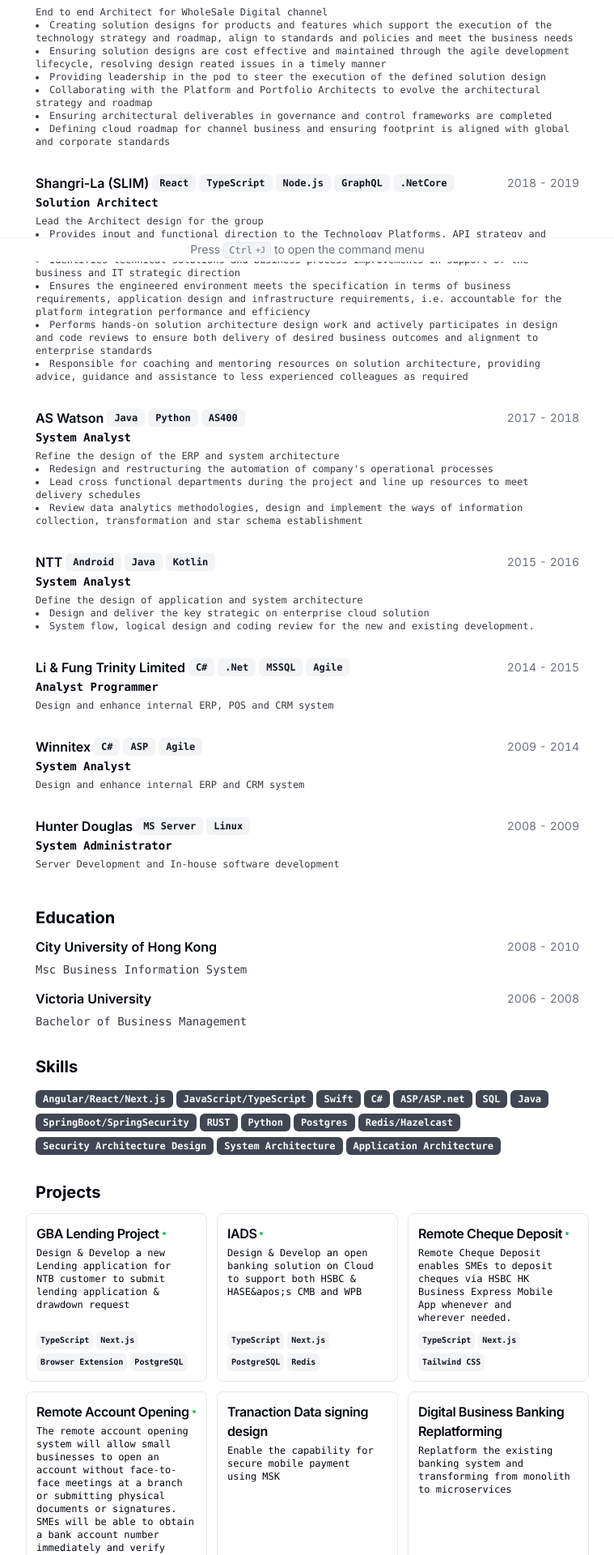
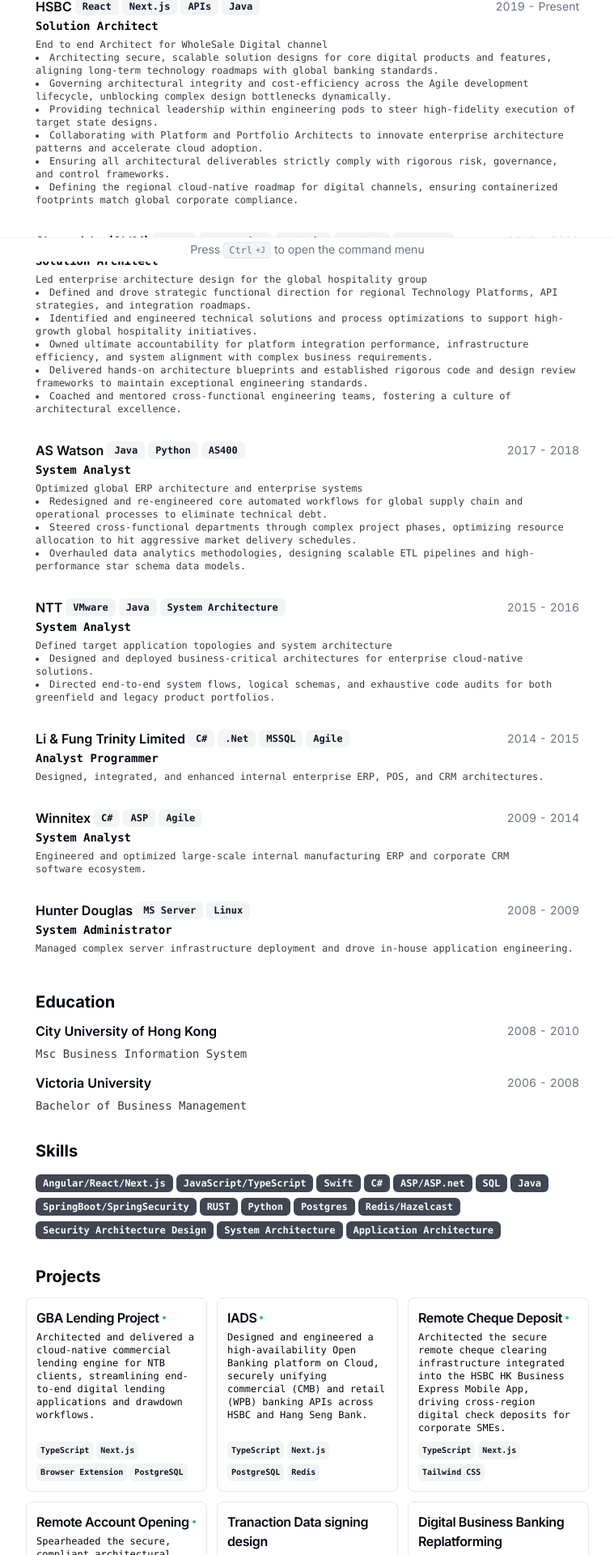
Before and after one commit to cyrustse/cyrustse.github.io, a Next.js app: page / in a window 1280 px wide. Shown: the part 477-2397 px from the top of the page at 81% size, without its empty margins (260-1019 px from the left). Built offline with nearby package versions, Linux system fonts and the light colour scheme.

Commit message:
updated cv data

```diff
--- a/src/data/resume-data.tsx
+++ b/src/data/resume-data.tsx
@@ -13,15 +13,15 @@ export const RESUME_DATA = {
   initials: "CT",
   location: "Hong Kong",
   locationLink: "https://www.google.com/maps/place/Hong+Kong",
-  about: "All round IT Expert across different industries",
+  about: "Enterprise Solution Architect & Digital Transformation Leader",
   summary: ({ years }: { years: number }) => (
     <>
-      A Skillful IT Architect who has over {years} years as an Architect and
-      Technical Lead in Financial, Hotel, Manufacturing, Retail and
-      Telecommunication. Good leadership and communications skills. Experienced
-      in working and communicating with foreigners. Demonstrate strong
-      analytical thinking and detail-oriented personality. High passion to
-      override challenges.
+      An enterprise-level Solution Architect and Technical Lead with over {years} years of
+      experience spearheading digital transformation across Financial, Hospitality, Retail,
+      Manufacturing, and Telecommunications sectors. Proven track record in designing scalable,
+      secure, cloud-native microservices architectures. Exceptional cross-functional leader
+      skilled in aligning regional technical roadmaps with global business strategies in
+      multicultural environments.
     </>
   ),
   avatarUrl: "/images/cv-pic.jpeg",
@@ -75,30 +75,28 @@ export const RESUME_DATA = {
           End to end Architect for WholeSale Digital channel
           <ul className="list-inside list-disc">
             <li>
-              Creating solution designs for products and features which support
-              the execution of the technology strategy and roadmap, align to
-              standards and policies and meet the business needs
+              Architecting secure, scalable solution designs for core digital products and features,
+              aligning long-term technology roadmaps with global banking standards.
             </li>
             <li>
-              Ensuring solution designs are cost effective and maintained
-              through the agile development lifecycle, resolving design reated
-              issues in a timely manner
+              Governing architectural integrity and cost-efficiency across the Agile development
+              lifecycle, unblocking complex design bottlenecks dynamically.
             </li>
             <li>
-              Providing leadership in the pod to steer the execution of the
-              defined solution design
+              Providing technical leadership within engineering pods to steer high-fidelity execution
+              of target state designs.
             </li>
             <li>
-              Collaborating with the Platform and Portfolio Architects to evolve
-              the architectural strategy and roadmap
+              Collaborating with Platform and Portfolio Architects to innovate enterprise architecture
+              patterns and accelerate cloud adoption.
             </li>
             <li>
-              Ensuring architectural deliverables in governance and control
-              frameworks are completed
+              Ensuring all architectural deliverables strictly comply with rigorous risk, governance,
+              and control frameworks.
             </li>
             <li>
-              Defining cloud roadmap for channel business and ensuring footprint
-              is aligned with global and corporate standards
+              Defining the regional cloud-native roadmap for digital channels, ensuring containerized
+              footprints match global corporate compliance.
             </li>
           </ul>
         </>
@@ -114,31 +112,27 @@ export const RESUME_DATA = {
       end: "2019",
       description: (
         <>
-          Lead the Architect design for the group
+          Led enterprise architecture design for the global hospitality group
           <ul className="list-inside list-disc">
             <li>
-              Provides input and functional direction to the Technology
-              Platforms, API strategy and implementation roadmap
+              Defined and drove strategic functional direction for regional Technology Platforms,
+              API strategies, and integration roadmaps.
             </li>
             <li>
-              Identifies technical solutions and business process improvements
-              in support of the business and IT strategic direction
+              Identified and engineered technical solutions and process optimizations to support
+              high-growth global hospitality initiatives.
             </li>
             <li>
-              Ensures the engineered environment meets the specification in
-              terms of business requirements, application design and
-              infrastructure requirements, i.e. accountable for the platform
-              integration performance and efficiency
+              Owned ultimate accountability for platform integration performance, infrastructure
+              efficiency, and system alignment with complex business requirements.
             </li>
             <li>
-              Performs hands-on solution architecture design work and actively
-              participates in design and code reviews to ensure both delivery of
-              desired business outcomes and alignment to enterprise standards
+              Delivered hands-on architecture blueprints and established rigorous code and design
+              review frameworks to maintain exceptional engineering standards.
             </li>
             <li>
-              Responsible for coaching and mentoring resources on solution
-              architecture, providing advice, guidance and assistance to less
-              experienced colleagues as required
+              Coached and mentored cross-functional engineering teams, fostering a culture of
+              architectural excellence.
             </li>
           </ul>
         </>
@@ -154,20 +148,19 @@ export const RESUME_DATA = {
       end: "2018",
       description: (
         <>
-          Refine the design of the ERP and system architecture
+          Optimized global ERP architecture and enterprise systems
           <ul className="list-inside list-disc">
             <li>
-              Redesign and restructuring the automation of company&apos;s
-              operational processes
+              Redesigned and re-engineered core automated workflows for global supply chain and
+              operational processes to eliminate technical debt.
             </li>
             <li>
-              Lead cross functional departments during the project and line up
-              resources to meet delivery schedules
+              Steered cross-functional departments through complex project phases, optimizing resource
+              allocation to hit aggressive market delivery schedules.
             </li>
             <li>
-              Review data analytics methodologies, design and implement the ways
-              of information collection, transformation and star schema
-              establishment
+              Overhauled data analytics methodologies, designing scalable ETL pipelines and high-performance
+              star schema data models.
             </li>
           </ul>
         </>
@@ -176,21 +169,21 @@ export const RESUME_DATA = {
     {
       company: "NTT",
       link: "https://www.ntt.com.hk/",
-      badges: ["Android", "Java", "Kotlin"],
+      badges: ["VMware", "Java", "System Architecture"],
       title: "System Analyst",
       logo: JojoMobileLogo,
       start: "2015",
       end: "2016",
       description: (
         <>
-          Define the design of application and system architecture
+          Defined target application topologies and system architecture
           <ul className="list-inside list-disc">
             <li>
-              Design and deliver the key strategic on enterprise cloud solution
+              Designed and deployed business-critical architectures for enterprise cloud-native solutions.
             </li>
             <li>
-              System flow, logical design and coding review for the new and
-              existing development.
+              Directed end-to-end system flows, logical schemas, and exhaustive code audits for
+              both greenfield and legacy product portfolios.
             </li>
           </ul>
         </>
@@ -204,7 +197,7 @@ export const RESUME_DATA = {
       logo: NSNLogo,
       start: "2014",
       end: "2015",
-      description: "Design and enhance internal ERP, POS and CRM system",
+      description: "Designed, integrated, and enhanced internal enterprise ERP, POS, and CRM architectures.",
     },
     {
       company: "Winnitex",
@@ -214,7 +207,7 @@ export const RESUME_DATA = {
       logo: NSNLogo,
       start: "2009",
       end: "2014",
-      description: "Design and enhance internal ERP and CRM system",
+      description: "Engineered and optimized large-scale internal manufacturing ERP and corporate CRM software ecosystem.",
     },
     {
       company: "Hunter Douglas",
@@ -224,7 +217,7 @@ export const RESUME_DATA = {
       logo: NSNLogo,
       start: "2008",
       end: "2009",
-      description: "Server Development and In-house software development",
+      description: "Managed complex server infrastructure deployment and drove in-house application engineering.",
     },
   ],
   skills: [
@@ -249,7 +242,7 @@ export const RESUME_DATA = {
       title: "GBA Lending Project",
       techStack: ["TypeScript", "Next.js", "Browser Extension", "PostgreSQL"],
       description:
-        "Design & Develop a new Lending application for NTB customer to submit lending application & drawdown request",
+        "Architected and delivered a cloud-native commercial lending engine for NTB clients, streamlining end-to-end digital lending applications and drawdown workflows.",
       logo: MonitoLogo,
       link: {
         label: "GBA Lending Project",
@@ -260,7 +253,7 @@ export const RESUME_DATA = {
       title: "IADS",
       techStack: ["TypeScript", "Next.js", "PostgreSQL", "Redis"],
       description:
-        "Design & Develop an open banking solution on Cloud to support both HSBC & HASE&apos;s CMB and WPB",
+        "Designed and engineered a high-availability Open Banking platform on Cloud, securely unifying commercial (CMB) and retail (WPB) banking APIs across HSBC and Hang Seng Bank.",
       logo: ConsultlyLogo,
       link: {
         label: "IADS",
@@ -271,7 +264,7 @@ export const RESUME_DATA = {
       title: "Remote Cheque Deposit",
       techStack: ["TypeScript", "Next.js", "Tailwind CSS"],
       description:
-        "Remote Cheque Deposit enables SMEs to deposit cheques via HSBC HK Business Express Mobile App whenever and wherever needed.",
+        "Architected the secure remote cheque clearing infrastructure integrated into the HSBC HK Business Express Mobile App, driving cross-region digital check deposits for corporate SMEs.",
       logo: MonitoLogo,
       link: {
         label: "Remote Cheque Deposit",
@@ -282,7 +275,7 @@ export const RESUME_DATA = {
       title: "Remote Account Opening",
       techStack: ["TypeScript", "Next.js", "Tailwind CSS"],
       description:
-        "The remote account opening system will allow small businesses to open an account without face-to-face meetings at a branch or submitting physical documents or signatures. SMEs will be able to obtain a bank account number immediately and verify their identity using the bank’s mobile app.",
+        "Spearheaded the secure, compliant architectural design for HSBC’s flagship instant digital SME onboarding platform, utilizing mobile identity verification (IDV) to remove physical branch friction.",
       logo: MonitoLogo,
       link: {
         label: "Remote Account Opening",
@@ -292,7 +285,7 @@ export const RESUME_DATA = {
     {
       title: "Tranaction Data signing design",
       techStack: ["TypeScript", "Next.js", "Tailwind CSS"],
-      description: "Enable the capability for secure mobile payment using MSK",
+      description: "Engineered robust Mobile Security Key (MSK) integration to support bulletproof transaction payload signing and high-value mobile payments.",
       logo: MonitoLogo,
       link: {
         label: "Tranaction Data signing design",
@@ -303,7 +296,7 @@ export const RESUME_DATA = {
       title: "Digital Business Banking Replatforming",
       techStack: ["TypeScript", "Next.js", "Tailwind CSS"],
       description:
-        "Replatform the existing banking system and transforming from monolith to microservices",
+        "Orchestrated the strategic architectural overhaul of legacy monolithic banking architectures into distributed, resilient cloud-native microservices.",
       logo: MonitoLogo,
       link: {
         label: "Digital Business Banking Replatforming",
@@ -314,7 +307,7 @@ export const RESUME_DATA = {
       title: "Digital Authorization Service",
       techStack: ["TypeScript", "Next.js", "Tailwind CSS"],
       description:
-        "Design & Develop a system that allows both banking and non banking customers to perform an authorization and signing request.",
+        "Designed and implemented an enterprise-grade corporate signing framework allowing unified, secure digital authorization access for banking and ecosystem partners.",
       logo: MonitoLogo,
       link: {
         label: "DAS",
@@ -325,7 +318,7 @@ export const RESUME_DATA = {
       title: "Investment products solution",
       techStack: ["TypeScript", "Next.js", "Tailwind CSS"],
       description:
-        "Channel Investment product solution design for such as HK, US Stock trading and Bond & CD products",
+        "Designed high-concurrency channel architectures for premier wealth management suites, covering equities (HK/US Stocks), bonds, and Certificate of Deposit (CD) systems.",
       logo: MonitoLogo,
       link: {
         label: "Investment products solution",
```
